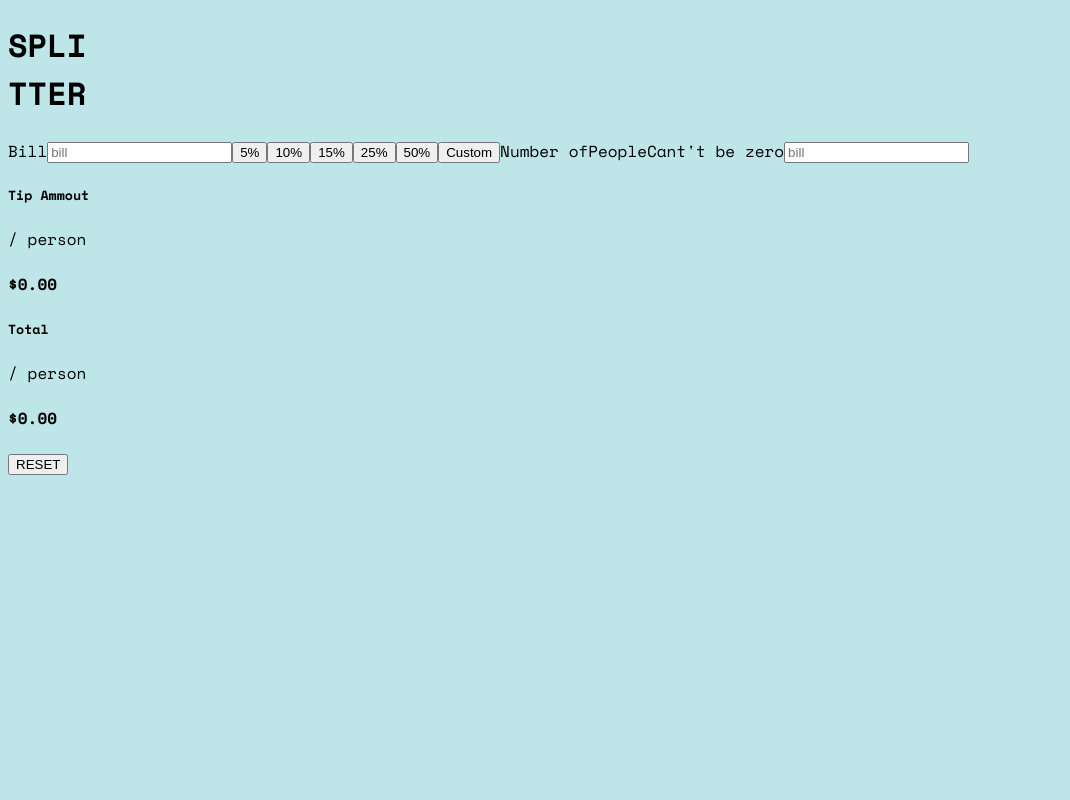
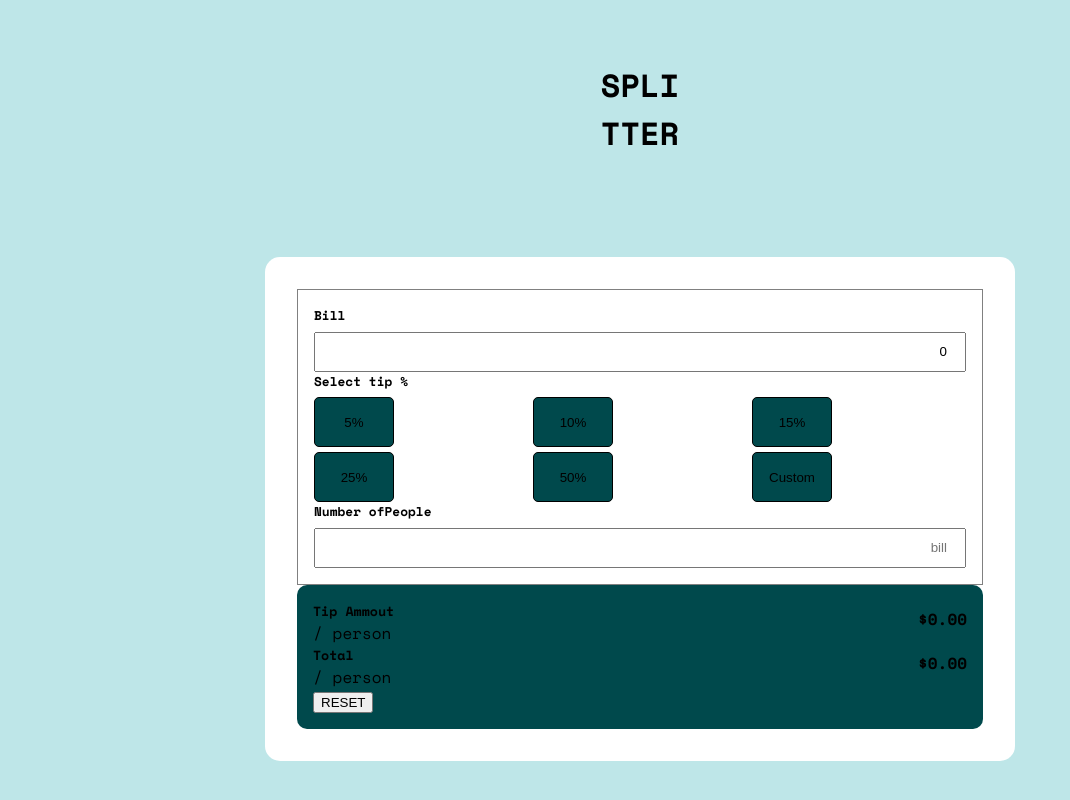
Before and after one commit to khasTema/tip-calculator-app_fe-mentor-ch, a React app: page / in a window 1280 px wide. Shown: the whole page, without its empty margins (0-1070 px from the left). Built offline with nearby package versions, Linux system fonts and the light colour scheme.

Commit message:
trying to build logic

```diff
--- /dev/null
+++ b/src/css/less/_calcresults.less
@@ -0,0 +1,26 @@
+.calc--results{
+    background-color: @dark_green;
+    border-radius: 10px;
+    padding: 1em;
+}
+
+h5 {
+    margin: 0;
+}
+
+.result {
+    display: flex;
+    justify-content: space-between;
+    align-items: center;
+}
+
+.reset {
+    display: inline-block;
+    margin-top: auto;
+}
+
+@media screen and(min-width: 600px) {
+    .calc--results {
+        width: 45%;
+    }
+}
--- /dev/null
+++ b/src/css/less/_calcsettings.less
@@ -0,0 +1,53 @@
+h4 {
+    margin: 0 0 .5em 0;
+}
+
+span.label {
+    display: none;
+}
+
+.calc--settings {
+    border: 1px solid grey;
+    padding: 1em;
+}
+
+.label {
+    font-size: .8rem;
+}
+
+
+.buttons {
+    display: grid;
+    grid-template: "button button button"
+                    "button button button";
+    grid-gap: 5px;
+}
+.percent-set {
+    background-color: @dark_green;
+    border: 1px solid black;
+    border-radius: 5px;
+    width: 80px;
+    height: 50px;
+    cursor: pointer;
+}
+
+input {
+    width: 100%;
+    height: 40px;
+    text-align: right;
+}
+
+input.custom {
+    width: 80px;
+    height: 50px;
+    text-align: right;
+    border: 1px solid black;
+    border-radius: 5px;
+}
+
+
+@media screen and(min-width: 600px) {
+    .calc--settings {
+        width: 45%;
+    }
+}
--- a/src/css/style.less
+++ b/src/css/style.less
@@ -1,6 +1,45 @@
 @import "./less/_variables.less";
 
-body{
+* {
+    box-sizing: border-box;
+}
+
+body {
     background-color: @body_background;
     font-family: @main_font;
+    margin: 0;
 }
+
+#root {
+    height: 100vh;
+    display: flex;
+    flex-direction: column;
+    justify-content: space-around;
+    align-items: center;
+}
+
+.calc--body {
+    width: 95%;
+    max-width: 750px;
+    background-color: @calc_color;
+    border-radius: 15px;
+    padding: 2em;
+    display: flex;
+    flex-direction: column;
+    justify-content: space-between;
+}
+
+
+
+
+
+
+
+@import "./less/_calcsettings.less";
+@import "./less/_calcresults.less";
+
+@media screen and(min-width: 600px) {
+    .calc--body {
+        flex-direction: row;
+    }
+}
--- a/src/js/components/Buttons.js
+++ b/src/js/components/Buttons.js
@@ -1,5 +1,5 @@
 import React from "react";
 
 export default function Buttons(props) {
-    return <button className="percent-set" onClick={props.clickFunction}>{props.number}</button>
+    return <button className="percent-set" onClick={() => props.clickFunction(props.id)}>{props.number}</button>
 }
--- a/src/js/components/Calc.js
+++ b/src/js/components/Calc.js
@@ -8,8 +8,14 @@ import Custom from "./Custom";
 
 function Calc(){
 
+    const [bill, setBill] = useState(0)
+    console.log(bill)
+    const [numberOfPeple, setNumberOfPeople] = useState(0)
+    const [isCustom, setIsCustom] = useState(false)
 
-    const [isCustom, setIsCustom] = useState(false)
+    function getPercent(id){
+        console.log("percent" + id)
+    }
 
     const percetRangeArr = [5, 10 , 15, 25 , 50,]
     const buttonsEl = percetRangeArr.map(item => {
@@ -17,16 +23,22 @@ function Calc(){
             <Buttons
                 key={item}
                 id={item}
-                number={item + "%"}/>
+                number={item + "%"}
+                clickFunction={() => getPercent()}/>
         )
     })
+
+
 
     return (
         <div className="calc--body">
             <div className="calc--settings">
-                <Input label={"Bill"} />
-                {buttonsEl}
-                {isCustom ? <Custom /> : <Buttons number={"Custom"} clickFunction={() => setIsCustom(true)}/>}
+                <Input label={"Bill"} value={bill} changeFunc={(event) => setBill(event.current.value)}/>
+                <h4 className="label">Select tip %</h4>
+                <div className="buttons">
+                    {buttonsEl}
+                    {isCustom ? <Custom /> : <Buttons number={"Custom"} clickFunction={() => setIsCustom(true)}/>}
+                </div>
                 <Input label={'Number ofPeople'} errorLabel={"Cant't be zero"}/>
             </div>
             <div className="calc--results">
--- a/src/js/components/Custom.js
+++ b/src/js/components/Custom.js
@@ -1,5 +1,5 @@
 import React from "react";
 
 export default function Custom(props) {
-    return <input type="number" name="custom" placeholder="0.00"/>
+    return <input type="number" name="custom" className="custom" placeholder="0.00"/>
 }
--- a/src/js/components/Input.js
+++ b/src/js/components/Input.js
@@ -3,9 +3,13 @@ import React from "react";
 export default function Input(props){
     return(
         <label>
-            {props.label}
-            <span>{props.errorLabel}</span>
-            <input type="number" name="bill" placeholder="bill" />
+            <h4 className="label">{props.label}</h4>
+            <span className="label">{props.errorLabel}</span>
+            <input  type="number"
+                    name="bill"
+                    placeholder="bill"
+                    value={props.value}
+                    onChange={props.changeFunc}/>
         </label>
     )
 }
```
Also changed, not shown: 1 other file (tests, documents, lock files or other folders).
